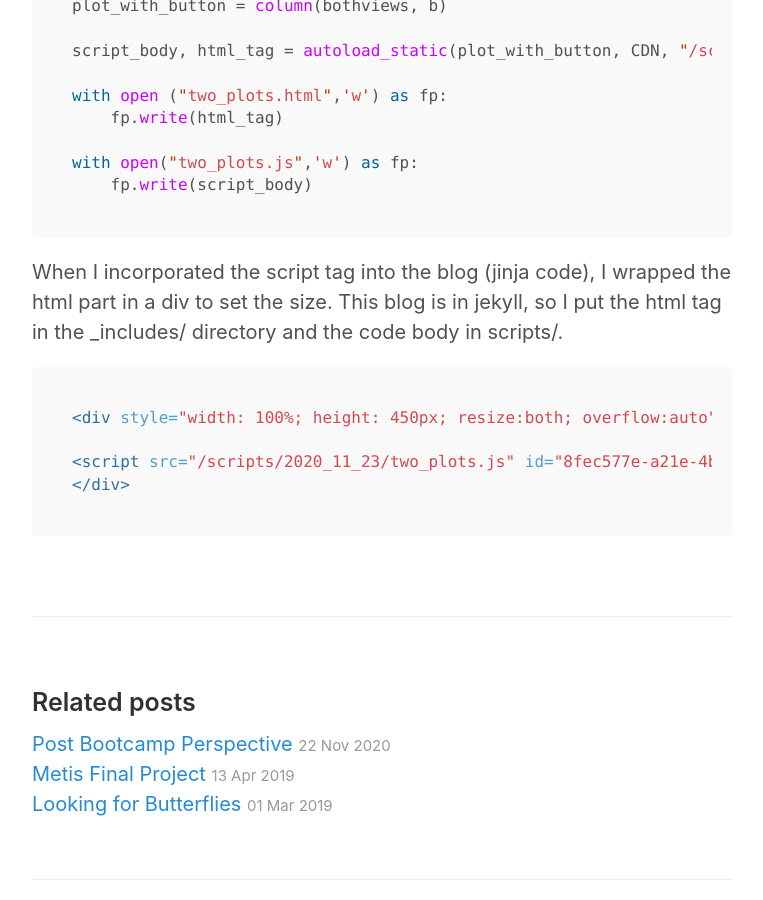
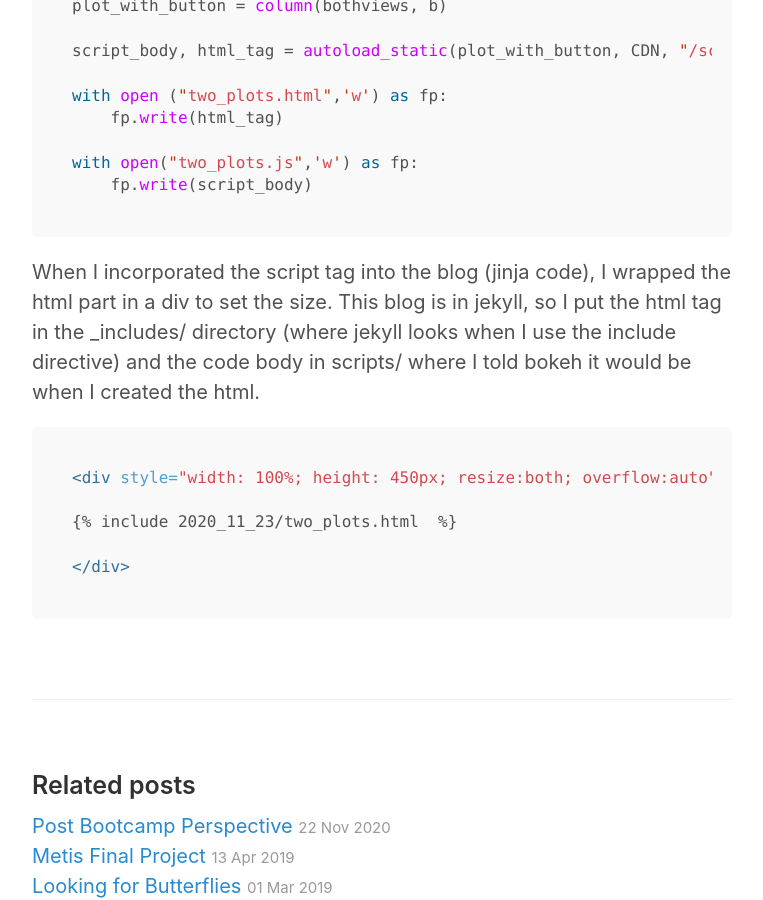
Before and after one commit to j-carson/j-carson.github.io, a Jekyll site: the page built from _posts/2020-11-23-Bokeh-Plot.md, in a window 1280 px wide and 900 px high, scrolled down 5922 px. Shown: the whole window, without its empty margins (258-1021 px from the left). Built offline with Jekyll 4.4.1, drawn with Linux system fonts in a browser that asks for light colours; a script that is not in the unit is left out.

Commit message:
need escape to demonstrate jinja code on blog

````diff
--- a/_posts/2020-11-23-Bokeh-Plot.md
+++ b/_posts/2020-11-23-Bokeh-Plot.md
@@ -241,10 +241,13 @@ with open("two_plots.js",'w') as fp:
 
 When I incorporated the script tag into the blog (jinja code), I wrapped the html part
 in a div to set the size. This blog is in jekyll, so I put the html tag in the _includes/
-directory and the code body in scripts/.
+directory (where jekyll looks when I use the include directive) and the code body in
+scripts/ where I told bokeh it would be when I created the html.
 
 ```markdown
 <div style="width: 100%; height: 450px; resize:both; overflow:auto">
+{% raw %}
 {% include 2020_11_23/two_plots.html  %}
+{% endraw %}
 </div>
 ```
````
